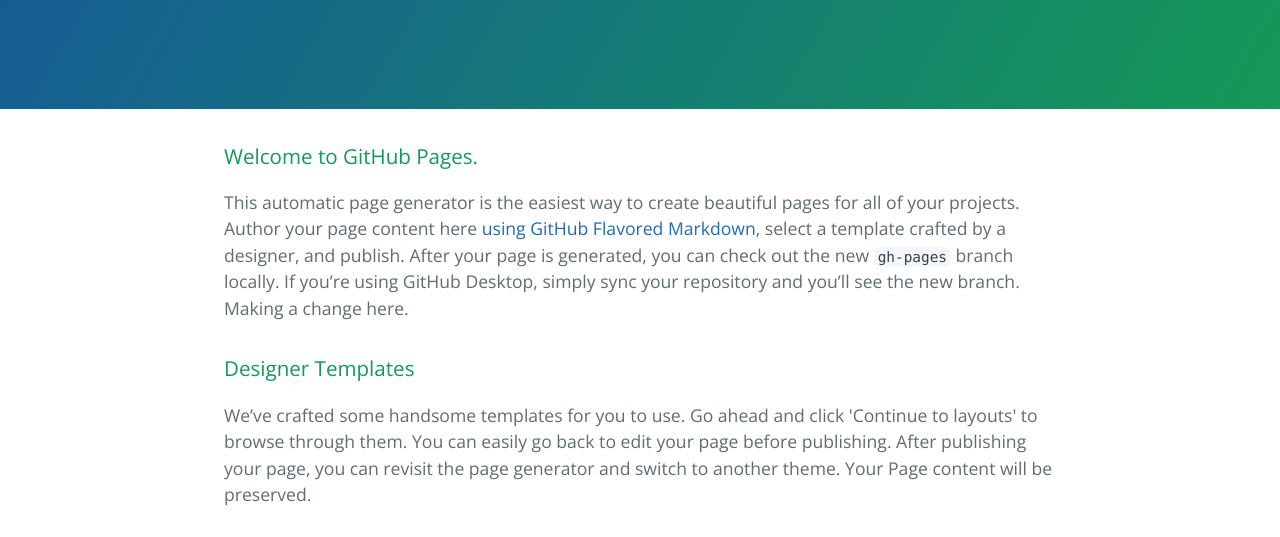
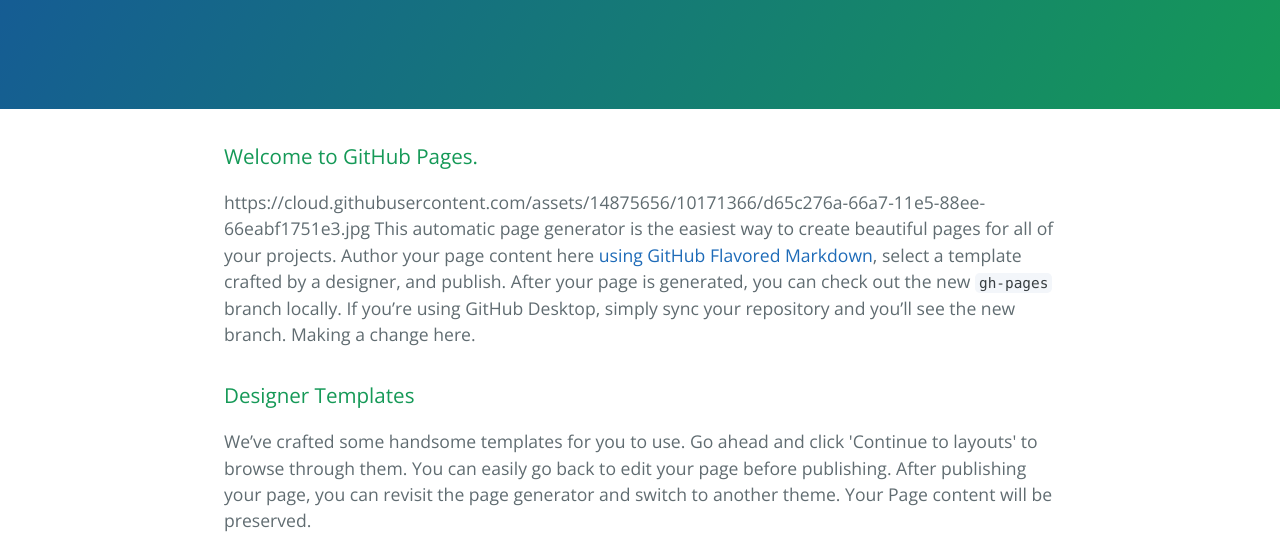
Before and after one commit to MimiKimball/MimiKimball.github.io, a plain HTML site: page index.html in a window 1280 px wide. Shown: the part 208-745 px from the top of the page. Drawn offline with nearby package versions, Linux system fonts and the light colour scheme.

Commit message:
Update index.html

```diff
--- a/index.html
+++ b/index.html
@@ -19,7 +19,7 @@
       <h3>
 <a id="welcome-to-github-pages" class="anchor" href="#welcome-to-github-pages" aria-hidden="true"><span class="octicon octicon-link"></span></a>Welcome to GitHub Pages.</h3>
 
-<p>This automatic page generator is the easiest way to create beautiful pages for all of your projects. Author your page content here <a href="https://guides.github.com/features/mastering-markdown/">using GitHub Flavored Markdown</a>, select a template crafted by a designer, and publish. After your page is generated, you can check out the new <code>gh-pages</code> branch locally. If you’re using GitHub Desktop, simply sync your repository and you’ll see the new branch. Making a change here. </p>
+<p>https://cloud.githubusercontent.com/assets/14875656/10171366/d65c276a-66a7-11e5-88ee-66eabf1751e3.jpg This automatic page generator is the easiest way to create beautiful pages for all of your projects. Author your page content here <a href="https://guides.github.com/features/mastering-markdown/">using GitHub Flavored Markdown</a>, select a template crafted by a designer, and publish. After your page is generated, you can check out the new <code>gh-pages</code> branch locally. If you’re using GitHub Desktop, simply sync your repository and you’ll see the new branch. Making a change here. </p>
 
 <h3>
 <a id="designer-templates" class="anchor" href="#designer-templates" aria-hidden="true"><span class="octicon octicon-link"></span></a>Designer Templates</h3>
```
